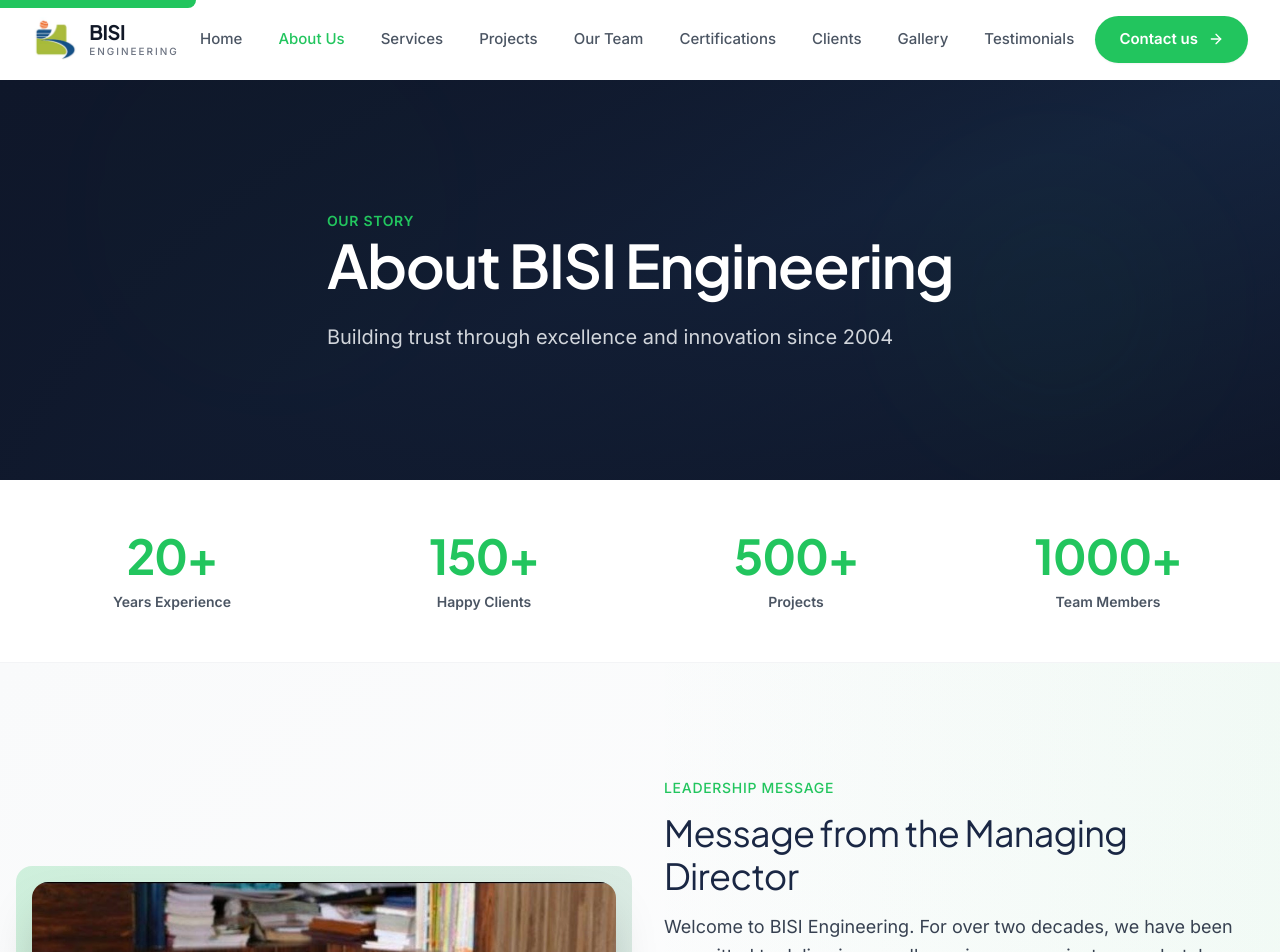
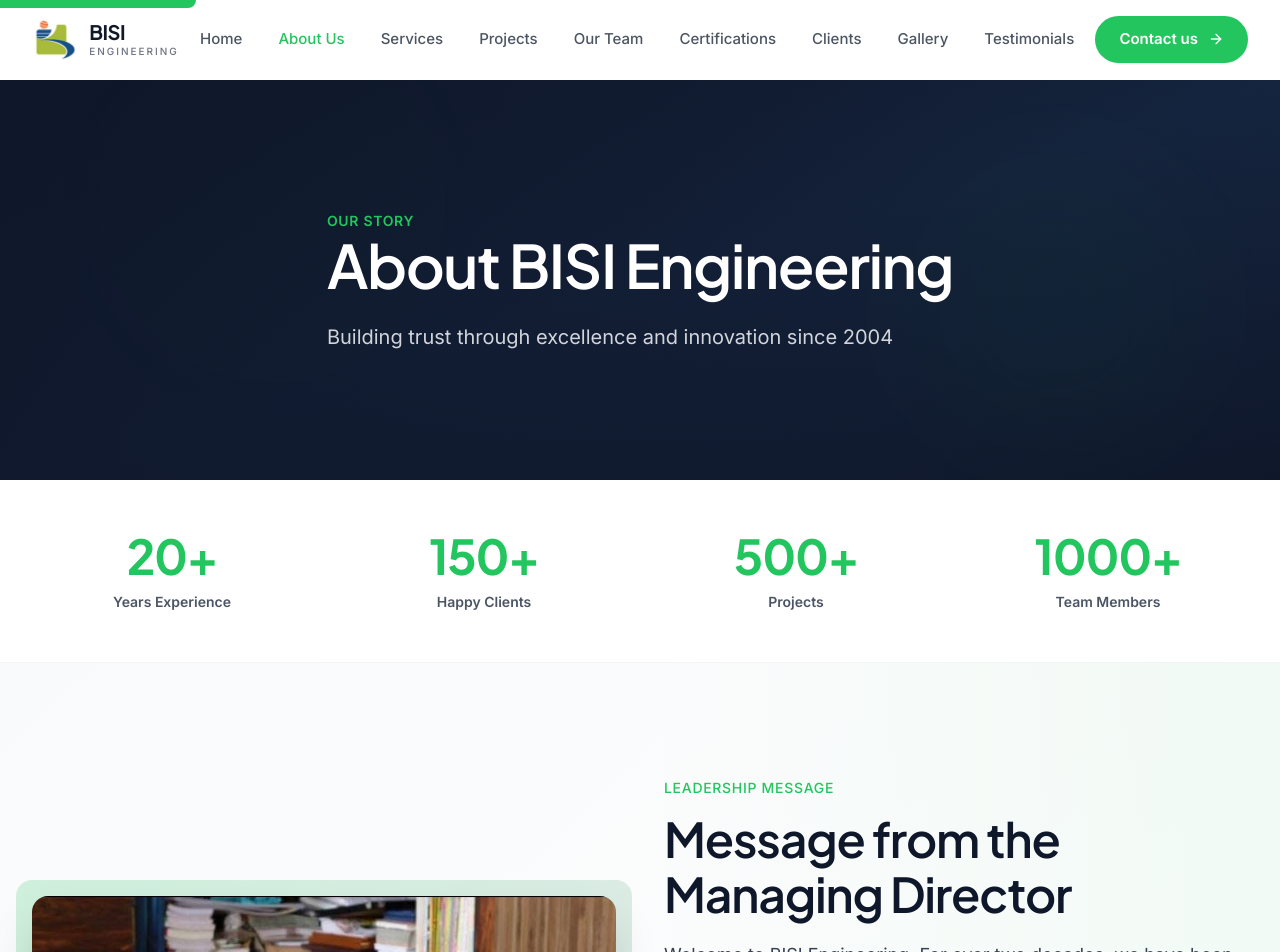
Before and after one commit to Sachet-17/Bisi_Eng_Web, a React (Create React App) app in the folder frontend/: page /about in a window 1280 px wide. Shown: the top 952 px of the page. Built offline with nearby package versions, Linux system fonts and the light colour scheme.

Commit message:
auto-commit for 25b57b20-8559-4595-9777-bc95cb0e482e

```diff
--- a/frontend/src/pages/AboutPage.jsx
+++ b/frontend/src/pages/AboutPage.jsx
@@ -143,7 +143,7 @@ const AboutPage = () => {
                 <span className="inline-block text-sm text-[#22C55E] uppercase tracking-wider font-medium mb-3">
                   Leadership Message
                 </span>
-                <h2 className="text-3xl lg:text-4xl font-light text-[#1a2744] mb-4 leading-tight">
+                <h2 className="font-display text-3xl lg:text-4xl xl:text-5xl font-semibold text-[#0f172a] mb-5 leading-tight tracking-tight">
                   {aboutPage.mdMessage.title}
                 </h2>
               </motion.div>
```
